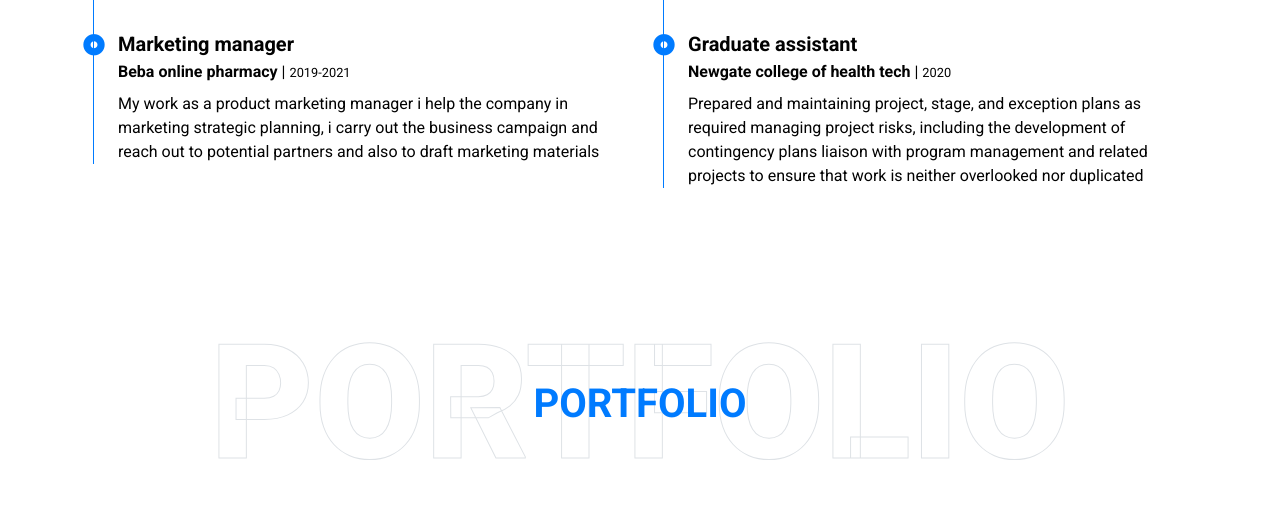
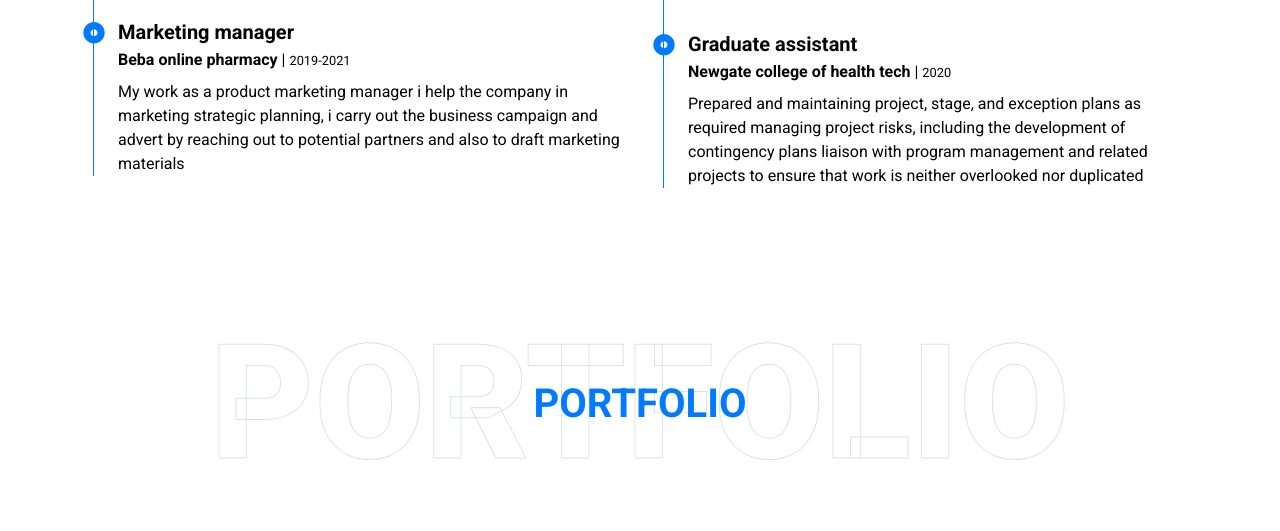
Before and after one commit to Adamz-Dev/Myportfoliowebsite, a plain HTML site: page index.html in a window 1280 px wide. Shown: the part 2599-3130 px from the top of the page. Drawn offline with nearby package versions, Linux system fonts and the light colour scheme.

Commit message:
more sentence

```diff
--- a/index.html
+++ b/index.html
@@ -206,7 +206,7 @@
                             <i class="far fa-dot-circle text-primary position-absolute" style="top: 2px; left: -35px;  font-size: 22px;"></i>
                             <h5 class="font-weight-bold mb-1">Marketing manager</h5>
                             <p class="mb-2"><strong>Beba online pharmacy</strong> | <small>2019-2021</small></p>
-                            <p>My work as a product marketing manager i help the company in marketing strategic planning, i carry out the business campaign and reach out to potential partners and also to draft marketing materials</p>
+                            <p>My work as a product marketing manager i help the company in marketing strategic planning, i carry out the business campaign and advert by reaching out to potential partners and also to draft marketing materials</p>
                         </div>
 
                     </div>
```
